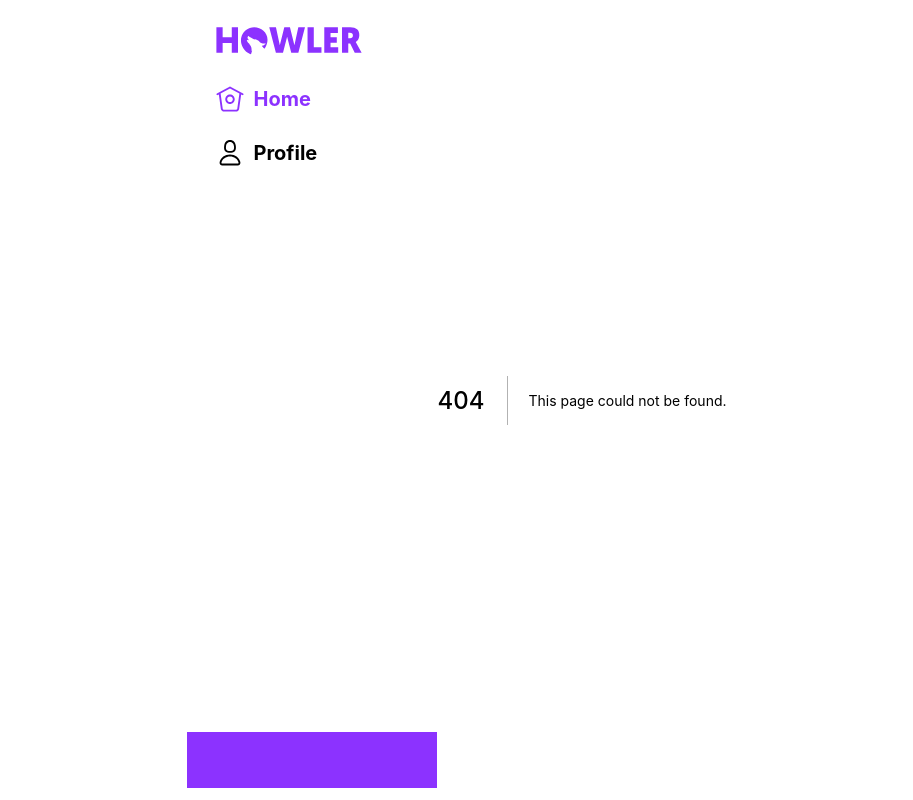
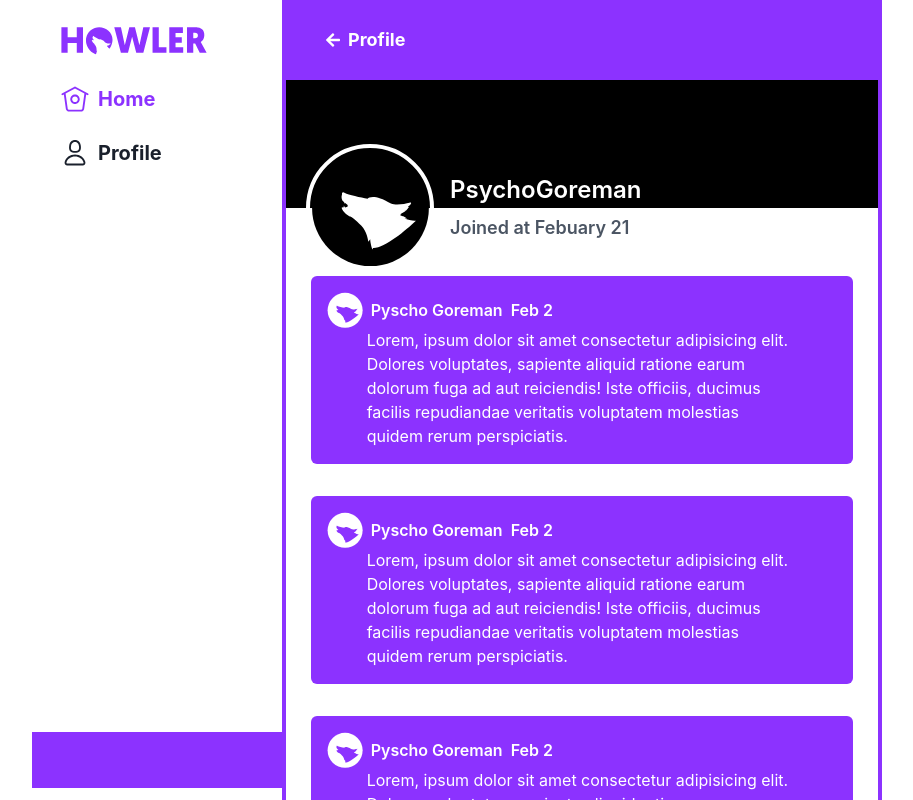
Before and after one commit to iMervinC/Howler, a Next.js app: page /PsychoGoreman in a window 1280 px wide. Before the commit this address had no page. Shown: the whole page, without its empty margins (58-971 px from the left). Built offline with nearby package versions, Linux system fonts and the light colour scheme.

Commit message:
Frontend Mostly done

```diff
--- a/src/components/BreadCrumb.tsx
+++ /dev/null
@@ -1,34 +0,0 @@
-import React, { FC } from 'react'
-import { FontAwesomeIcon } from '@fortawesome/react-fontawesome'
-import { faSearch, faArrowLeft } from '@fortawesome/free-solid-svg-icons'
-
-const BreadCrumb: FC<{ page: 'home' | 'profile' }> = ({ page }) => {
-  return (
-    <div className="flex items-center justify-center h-20 bg-custom px-10 relative z-50">
-      {page === 'profile' && (
-        <FontAwesomeIcon
-          icon={faArrowLeft}
-          className="text-white mr-2"
-          width="20"
-        />
-      )}
-      <h1 className="text-lg text-white font-bold capitalize">{page}</h1>
-      <form className="flex justify-end ml-auto px-4 py-2 w-auto bg-white rounded-full search">
-        <input
-          className="focus:outline-none text-right w-2/3"
-          type="text"
-          name="search"
-          id="search"
-          spellCheck="false"
-          autoComplete="off"
-          placeholder="Search Howler"
-        />
-        <button className="ml-2 justify-self-center w-4 hover:text-custom focus:outline-none">
-          <FontAwesomeIcon icon={faSearch} className="fill-current" />
-        </button>
-      </form>
-    </div>
-  )
-}
-
-export default BreadCrumb
--- /dev/null
+++ b/src/components/BreadCrumb/BreadCrumb.tsx
@@ -0,0 +1,22 @@
+import React, { FC } from 'react'
+import { FontAwesomeIcon } from '@fortawesome/react-fontawesome'
+import { faArrowLeft } from '@fortawesome/free-solid-svg-icons'
+import SearchBar from './SearchBar'
+
+const BreadCrumb: FC<{ page: 'home' | 'profile' }> = ({ page }) => {
+  return (
+    <div className="flex items-center  h-20 bg-custom px-10 relative z-50">
+      {page === 'profile' && (
+        <FontAwesomeIcon
+          icon={faArrowLeft}
+          className="text-white mr-2"
+          width="20"
+        />
+      )}
+      <h1 className="text-lg text-white font-bold capitalize">{page}</h1>
+      {page === 'home' && <SearchBar />}
+    </div>
+  )
+}
+
+export default BreadCrumb
--- /dev/null
+++ b/src/components/BreadCrumb/SearchBar.tsx
@@ -0,0 +1,24 @@
+import React, { FC } from 'react'
+import { FontAwesomeIcon } from '@fortawesome/react-fontawesome'
+import { faSearch } from '@fortawesome/free-solid-svg-icons'
+
+const SearchBar: FC = () => {
+  return (
+    <form className="flex justify-end ml-auto px-4 py-2 w-auto bg-white rounded-full search">
+      <input
+        className="focus:outline-none text-right w-2/3"
+        type="text"
+        name="search"
+        id="search"
+        spellCheck="false"
+        autoComplete="off"
+        placeholder="Search Howler"
+      />
+      <button className="ml-2 justify-self-center w-4 hover:text-custom focus:outline-none">
+        <FontAwesomeIcon icon={faSearch} className="fill-current" />
+      </button>
+    </form>
+  )
+}
+
+export default SearchBar
--- a/src/components/Nav/Nav.tsx
+++ b/src/components/Nav/Nav.tsx
@@ -12,7 +12,7 @@ const Nav = () => {
             <a>
               <img
                 className="h-10 hidden sm:block hover-shadow"
-                src="/Logo.svg"
+                src="/logo.svg"
                 alt="logo"
               />
               <img
@@ -24,6 +24,7 @@ const Nav = () => {
           </Link>
         </div>
         <ul className="text-xl font-bold sm:ml-3 flex flex-col gap-4">
+          {/* Home Link */}
           <li>
             <Link href="/home">
               <a
@@ -45,8 +46,9 @@ const Nav = () => {
               </a>
             </Link>
           </li>
+          {/* Profile Link */}
           <li>
-            <Link href="/home">
+            <Link href="/PsychoGoreman">
               <a
                 onClick={() => setNav('profile')}
                 className={`${
--- a/src/components/PageWarp.tsx
+++ b/src/components/PageWarp.tsx
@@ -8,7 +8,9 @@ const PageWarp: FC<{ title: string }> = ({ title, children }) => {
         <title>{title}</title>
         <link rel="icon" href="/pic1.svg" />
       </Head>
-      {children}
+      <div className="max-w-main w-main border-r-4 border-l-4 border-custom">
+        {children}
+      </div>
     </>
   )
 }
--- /dev/null
+++ b/src/pages/[user].tsx
@@ -0,0 +1,42 @@
+import React from 'react'
+import { useRouter } from 'next/router'
+import PageWarp from '@/components/PageWarp'
+import BreadCrumb from '@/components/BreadCrumb/BreadCrumb'
+import Howl from '@/components/Howl'
+
+const User = () => {
+  const router = useRouter()
+  const { user } = router.query
+  return (
+    <PageWarp title="Profile">
+      <BreadCrumb page="profile" />
+      <div className="h-full transform -translate-y-20 overflow-auto scroll">
+        <div className="h-32 bg-black transform translate-y-20">
+          <div className="flex items-center gap-4 transform translate-y-1/2 ml-5">
+            <img
+              className=" h-32 rounded-full w-auto border-4 border-white border-solid"
+              src="./pic3.svg"
+              alt="profilePic"
+            />
+            <div className="flex flex-col gap-2">
+              <span className="font-semibold text-white text-2xl">{user}</span>
+              <span className="font-semibold text-gray-600 text-lg">
+                Joined at Febuary 21
+              </span>
+            </div>
+          </div>
+        </div>
+        <div className="howl-wrapper transform translate-y-32">
+          <Howl />
+          <Howl />
+          <Howl />
+          <Howl />
+          <Howl />
+          <Howl />
+        </div>
+      </div>
+    </PageWarp>
+  )
+}
+
+export default User
--- a/src/pages/home.tsx
+++ b/src/pages/home.tsx
@@ -1,22 +1,20 @@
 import { FC } from 'react'
 import PageWarp from '@/components/PageWarp'
-import BreadCrumb from '@/components/BreadCrumb'
+import BreadCrumb from '@/components/BreadCrumb/BreadCrumb'
 import HowlTextField from '@/components/Home/HowlTextField'
 import Howl from '@/components/Howl'
 
 const home: FC = () => {
   return (
     <PageWarp title={'Home'}>
-      <div className="max-w-main w-main border-r-4 border-l-4 border-custom">
       <BreadCrumb page="home" />
       <div className="h-full transform -translate-y-20 overflow-auto scroll">
         <HowlTextField />
-          <div className="mt-5 flex flex-col items-center justify-center gap-8 overflow-hidden">
+        <div className="howl-wrapper">
           <Howl />
           <Howl />
           <Howl />
           <Howl />
-          </div>
         </div>
       </div>
     </PageWarp>
--- a/src/styles/directives.css
+++ b/src/styles/directives.css
@@ -33,3 +33,7 @@
 .scroll::-webkit-scrollbar {
   display: none;
 }
+
+.howl-wrapper {
+  @apply mt-5 flex flex-col items-center justify-center gap-8 overflow-hidden;
+}
```
Also changed, not shown: 1 other file (tests, documents, lock files or other folders). Lines whose indentation alone changed are shown as unchanged.
